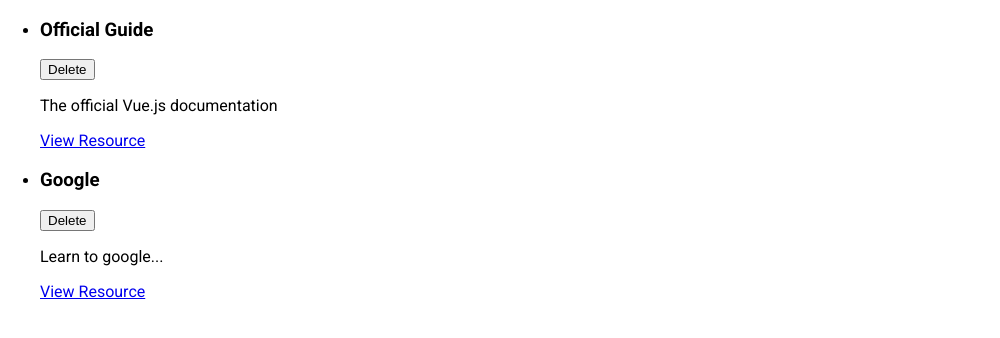
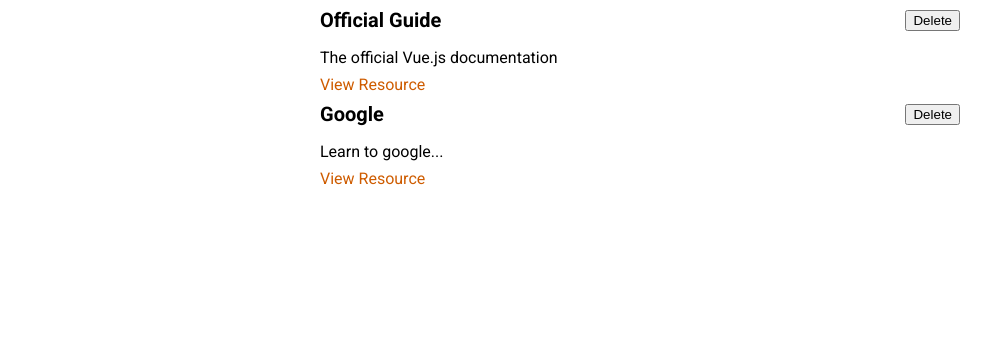
Before and after one commit to devR2001/resources-app, a Vue app: page / in a window 1280 px wide. Shown: the top 338 px of the page, without its empty margins (0-1000 px from the left). Built offline with nearby package versions, Linux system fonts and the light colour scheme; the HTML template or start-up script is replaced by a standard one.

Commit message:
Styling and More Components

```diff
--- a/src/App.vue
+++ b/src/App.vue
@@ -1,20 +1,12 @@
 <template>
-  <ul>
-    <LearningResource
-      v-for="res in storedResources"
-      :key="res.id"
-      :title="res.title"
-      :description="res.description"
-      :link="res.link"
-    />
-  </ul>
+  <StoredResources :resources="storedResources" />
 </template>
 
 <script>
-import LearningResource from './components/learning-resources/LearningResource.vue';
+import StoredResources from './components/learning-resources/StoredResources.vue';
 export default {
   components: {
-    LearningResource,
+    StoredResources,
   },
   data() {
     return {
--- a/src/components/learning-resources/LearningResource.vue
+++ b/src/components/learning-resources/LearningResource.vue
@@ -30,4 +30,34 @@
 };
 </script>
 
-<style></style>
+<style scoped>
+li {
+  margin: auto;
+  max-width: 40rem;
+}
+
+header {
+  display: flex;
+  justify-content: space-between;
+  align-items: center;
+}
+
+h3 {
+  font-size: 1.25rem;
+  margin: 0.5rem 0;
+}
+
+p {
+  margin: 0.5rem 0;
+}
+
+a {
+  text-decoration: none;
+  color: #ce5c00;
+}
+
+a:hover,
+a:active {
+  color: #c89300;
+}
+</style>
--- /dev/null
+++ b/src/components/learning-resources/StoredResources.vue
@@ -0,0 +1,35 @@
+<template>
+  <ul>
+    <LearningResource
+      v-for="res in resources"
+      :key="res.id"
+      :title="res.title"
+      :description="res.description"
+      :link="res.link"
+    />
+  </ul>
+</template>
+
+<script>
+import LearningResource from './LearningResource.vue';
+export default {
+  components: {
+    LearningResource,
+  },
+  props: {
+    resources: {
+      type: Object,
+    },
+  },
+};
+</script>
+
+<style scoped>
+ul {
+  list-style: none;
+  margin: 0;
+  padding: 0;
+  margin: auto;
+  max-width: 40rem;
+}
+</style>
```
